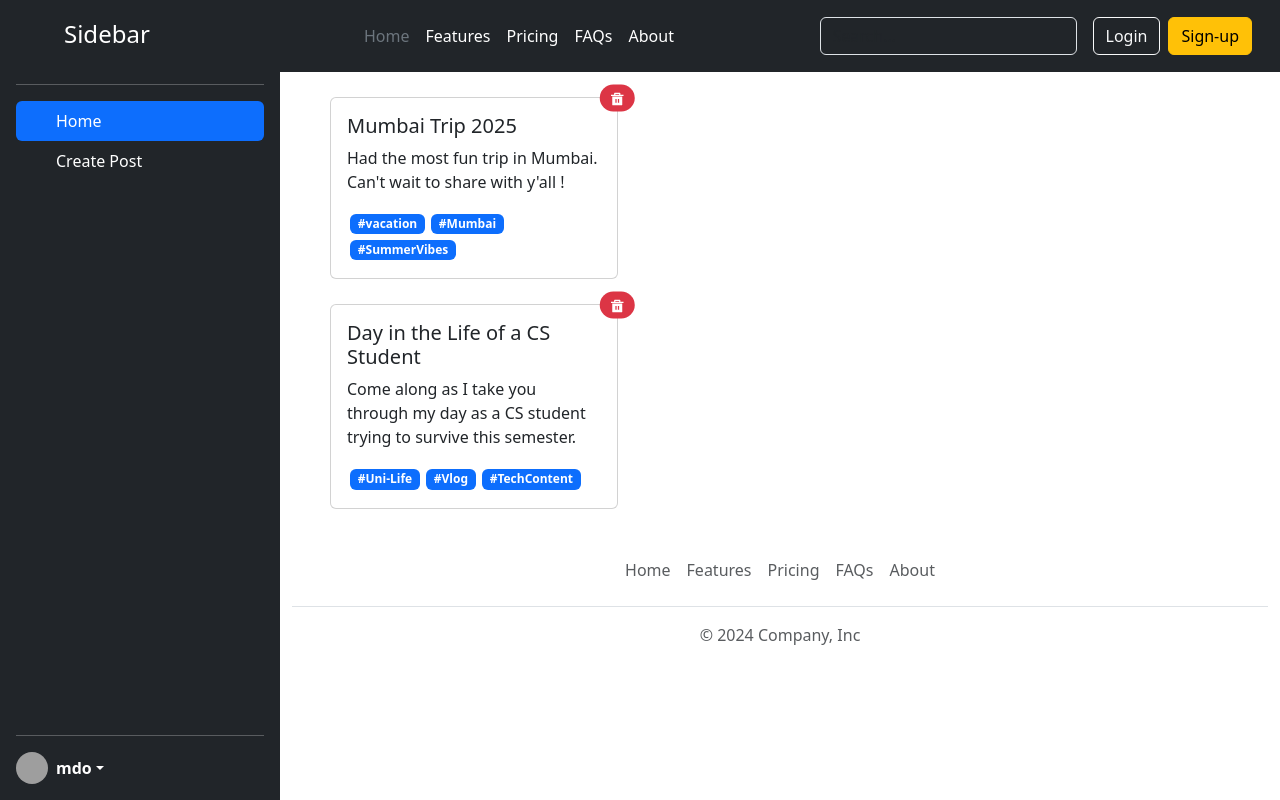
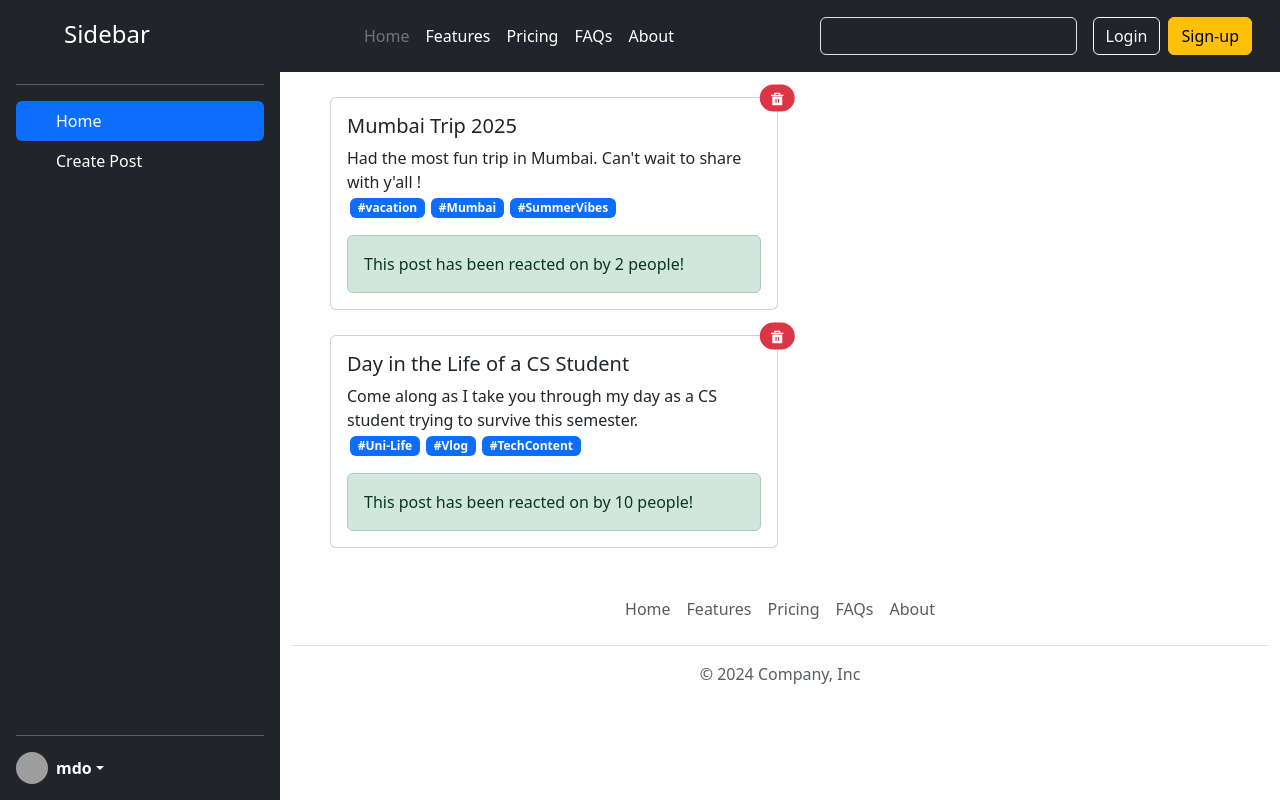
Before and after one commit to Lavi1124/Social_Media, a React (Vite) app: page / in a window 1280 px wide. Built offline with nearby package versions, Linux system fonts and the light colour scheme; grey boxes are pictures that could not be loaded.

Commit message:
Add Delete Post Function

```diff
--- a/src/App.css
+++ b/src/App.css
@@ -12,8 +12,15 @@
 
 .post-card{
     margin: 25px 50px;
+    min-width: 28rem;
+
 }
 
 .hashtag{
     margin: 2px 3px;
 }
+
+.reactions{
+    width: 100%;
+    margin: 15px 0 0 0;
+}
--- a/src/App.jsx
+++ b/src/App.jsx
@@ -1,5 +1,5 @@
+import "bootstrap/dist/css/bootstrap.min.css";
 import "./App.css";
-import "bootstrap/dist/css/bootstrap.min.css";
 import Header from "./components/Header";
 import Footer from "./components/Footer";
 import Sidebar from "./components/Sidebar";
--- a/src/components/Card.jsx
+++ b/src/components/Card.jsx
@@ -1,19 +1,32 @@
+import { useContext } from "react";
 import { RiDeleteBin5Fill } from "react-icons/ri";
+import { PostList } from "../store/Post-List-Store";
 
 const Card = ({ Card }) => {
+  const { deletePost } = useContext(PostList);
   return (
     <div className="card post-card" style={{ width: "18rem" }}>
       <div className="card-body">
         <h5 className="card-title">
           {Card.title}
-          <span class="position-absolute top-0 start-100 translate-middle badge rounded-pill bg-danger">
+          <span
+            class="position-absolute top-0 start-100 translate-middle badge rounded-pill bg-danger"
+            onClick={() => deletePost(Card.id)}
+          >
             <RiDeleteBin5Fill />
           </span>
         </h5>
-        <p className="card-text">{Card.body}</p>
+        <div>
+          <p className="card-text">{Card.body}</p>
+        </div>
         {Card.tags.map((tag) => (
-          <span class="badge text-bg-primary hashtag">{tag}</span>
+          <span key={tag} className="badge text-bg-primary hashtag">
+            {tag}
+          </span>
         ))}
+        <div className="alert alert-success reactions" role="alert">
+          This post has been reacted on by {Card.reactions} people!
+        </div>
       </div>
     </div>
   );
--- a/src/store/Post-List-Store.jsx
+++ b/src/store/Post-List-Store.jsx
@@ -7,7 +7,13 @@
 });
 
 const postListReducer = (currPostList, action) => {
-  return currPostList;
+  let newPostList = currPostList;
+  if (action.type === "DELETE_POST") {
+    newPostList = currPostList.filter(
+      (Card) => Card.id !== action.payload.CardID
+    );
+  }
+  return newPostList;
 };
 
 const PostListProvider = ({ children }) => {
@@ -17,7 +23,14 @@
   );
   const addPost = () => {};
 
-  const deletePost = () => {};
+  const deletePost = (CardID) => {
+    dispatchPostList({
+      type: "DELETE_POST",
+      payload: {
+        CardID,
+      },
+    });
+  };
 
   return (
     <PostList.Provider
```
